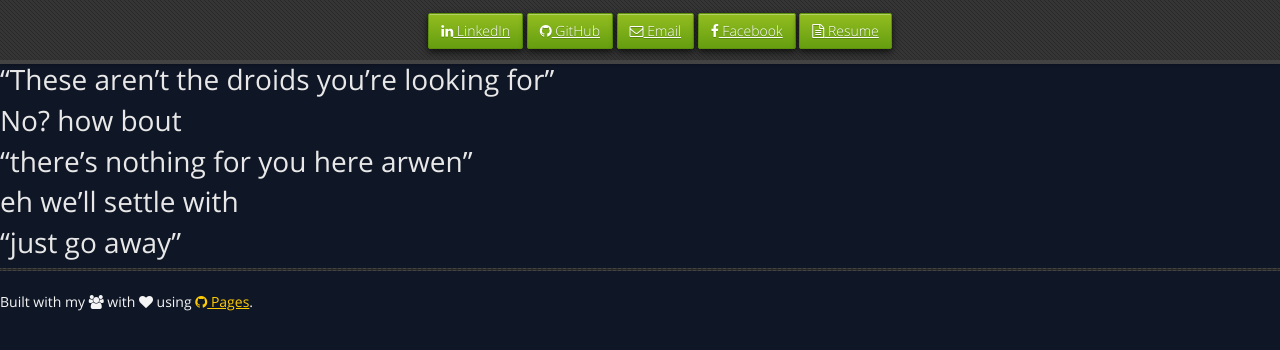
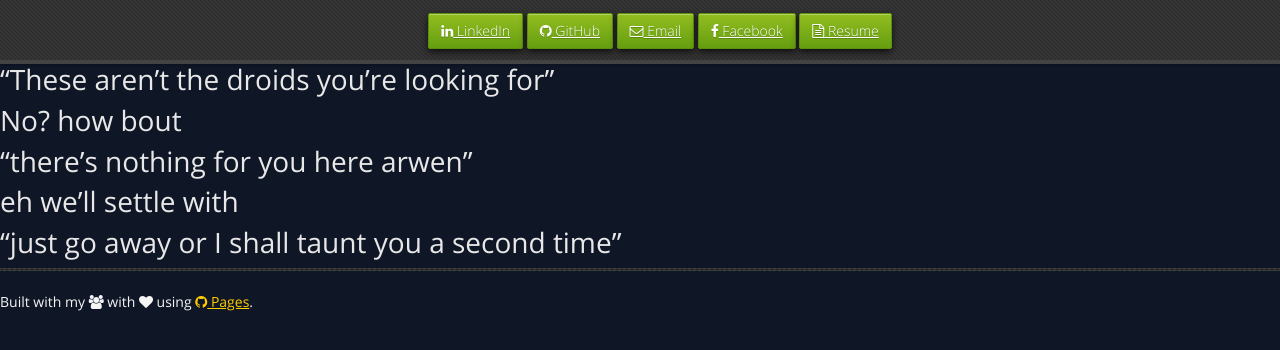
Before and after one commit to acouvion/acouvion.github.io, a Jekyll site: the page built from Profile.md, in a window 1280 px wide. Shown: the top 350 px of the page. Built offline with Jekyll 4.4.1, drawn with Linux system fonts in a browser that asks for light colours; our own code applies the rules of GitHub Pages for plain Markdown files.

Commit message:
Update Profile.md

```diff
--- a/Profile.md
+++ b/Profile.md
@@ -6,4 +6,4 @@ _[Switch to GitHub Pages Version](https://acouvion.github.io)_
 # No? how bout
 # "there's nothing for you here arwen"
 # eh we'll settle with
-# "just go away"
+# "just go away or I shall taunt you a second time"
```
